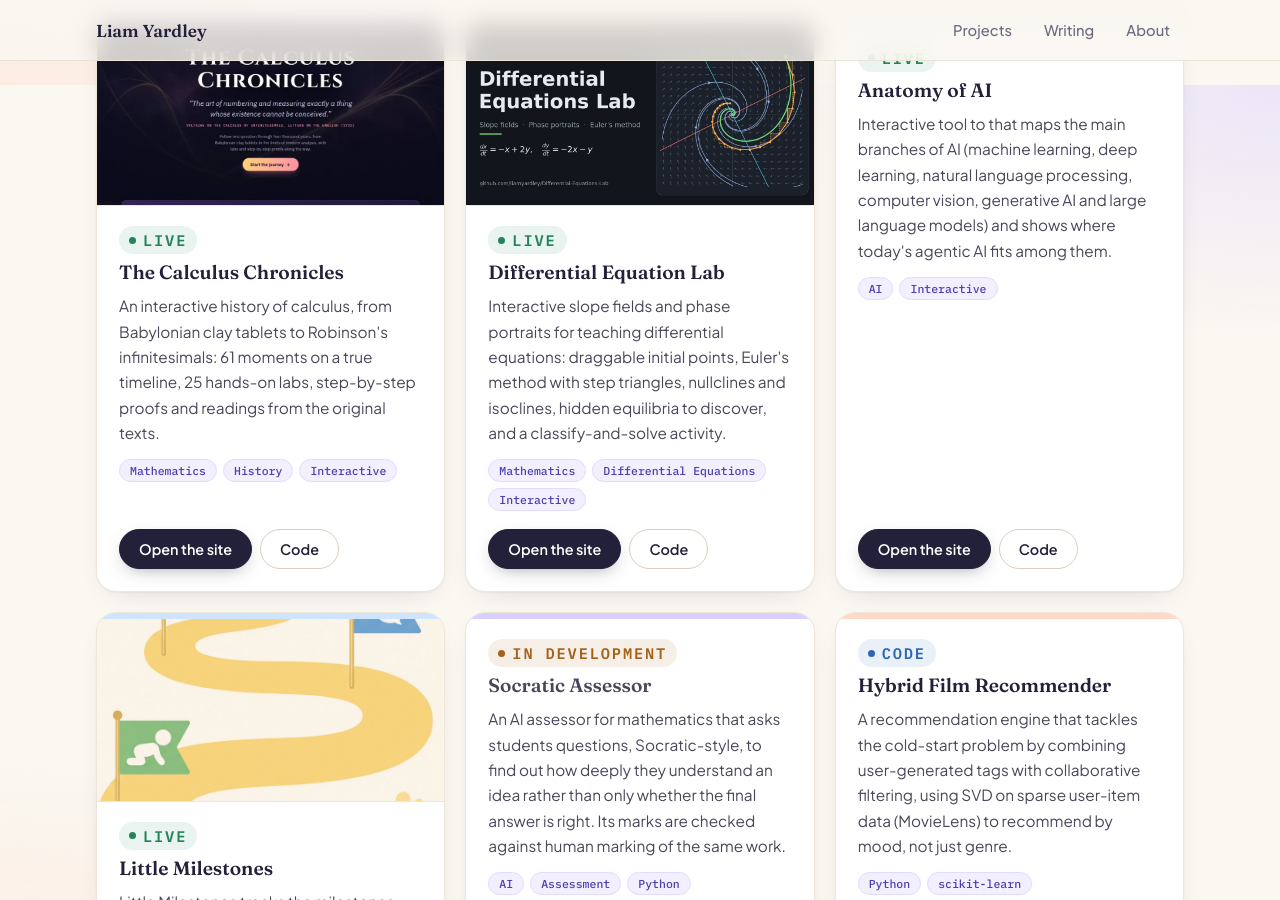
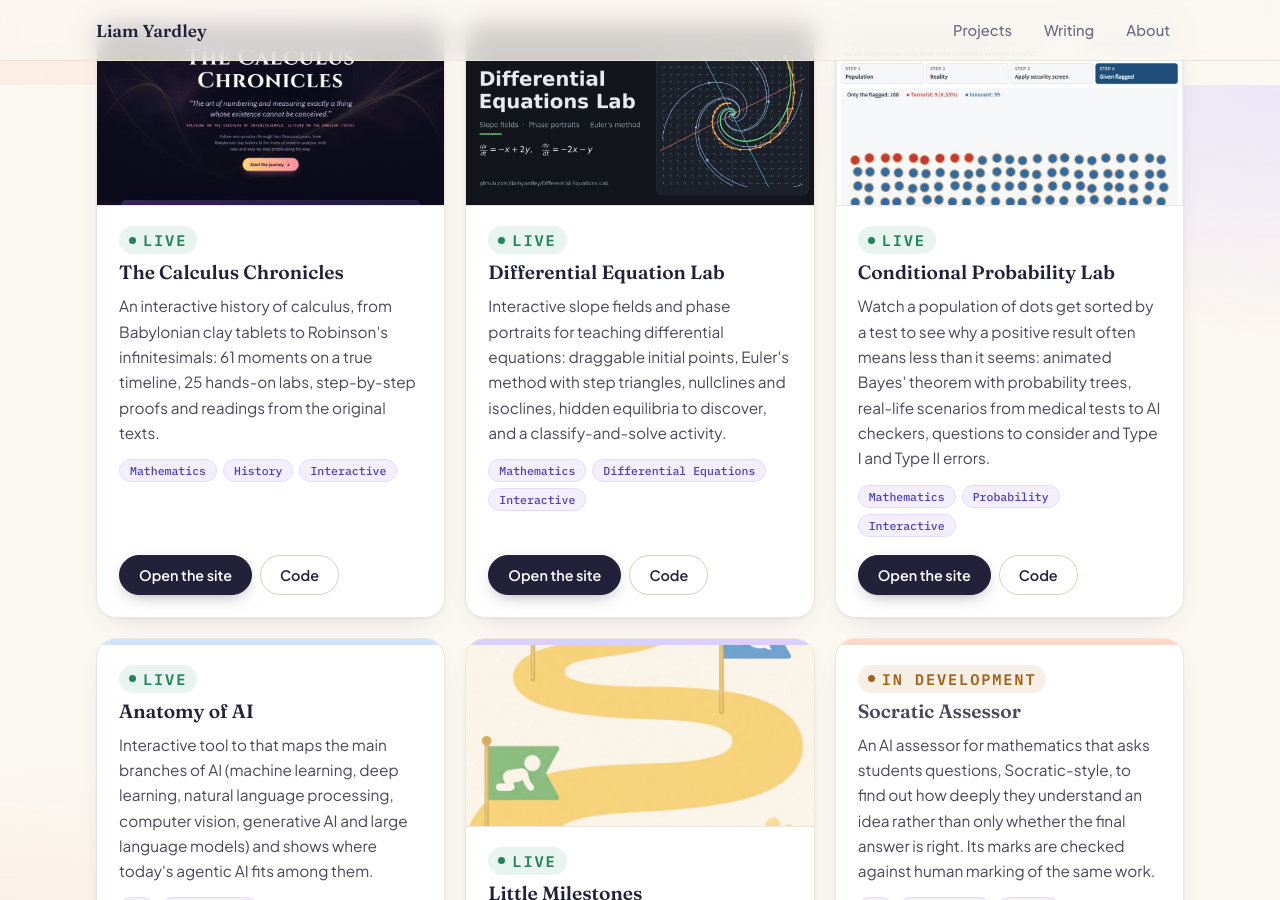
Before and after one commit to liamyardley/liamyardley.github.io, a Jekyll site: the page built from index.html, in a window 1280 px wide and 900 px high, scrolled down 815 px. Built offline with Jekyll 4.4.1, drawn with Linux system fonts in a browser that asks for light colours.

Commit message:
Add 'Conditional Probability Lab' project to projects.yml
Co-Authored-By: Claude Opus 5.5 <noreply@anthropic.com>

```diff
--- a/_data/projects.yml
+++ b/_data/projects.yml
@@ -29,6 +29,19 @@
   code: https://github.com/liamyardley/Differential-Equations-Lab
   image: social-preview.webp
   tags: [Mathematics, Differential Equations, Interactive]
+
+- title: Conditional Probability Lab
+  status: Live
+  blurb: >-
+    Watch a population of dots get sorted by a test to see why a positive result
+    often means less than it seems: animated Bayes' theorem with probability trees,
+    real-life scenarios from medical tests to AI checkers, questions to consider
+    and Type I and Type II errors.
+  link: https://liamyardley.github.io/Conditional-Probability-Lab/
+  link_text: Open the site
+  code: https://github.com/liamyardley/Conditional-Probability-Lab
+  image: conditional-probability-lab.webp
+  tags: [Mathematics, Probability, Interactive]
 
 - title: Anatomy of AI
   status: Live
```
Also changed, not shown: assets/img/conditional-probability-lab.webp (added).
